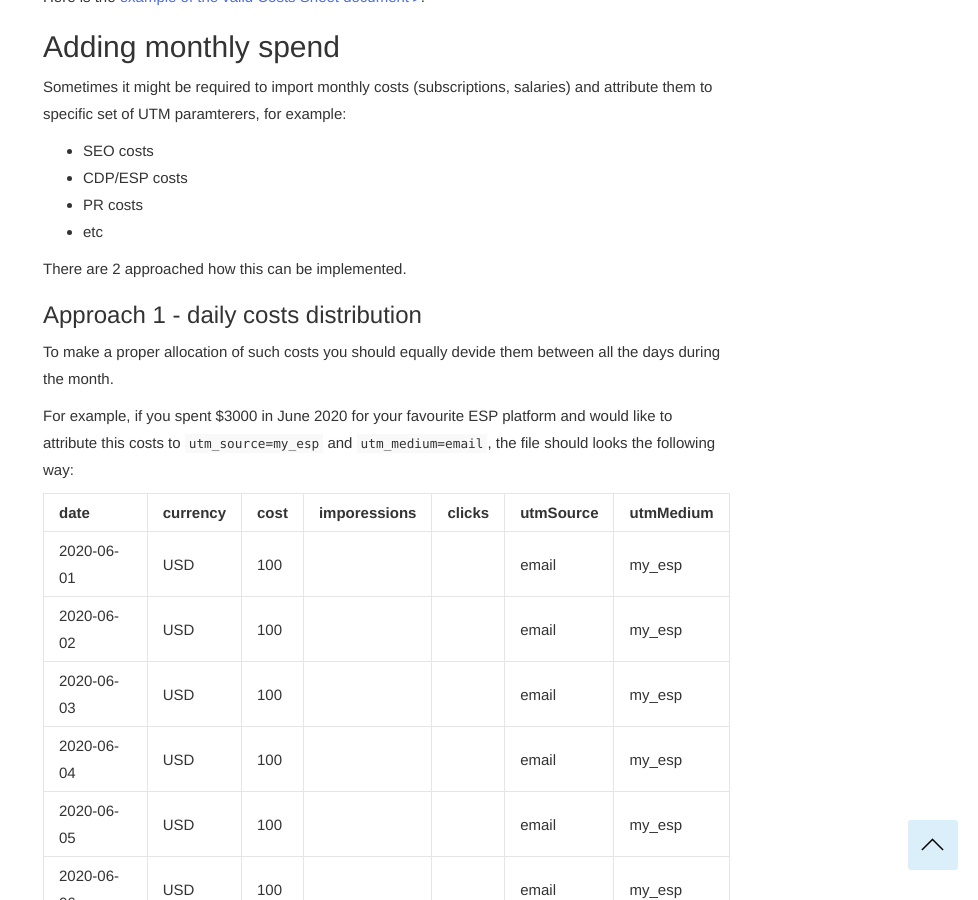
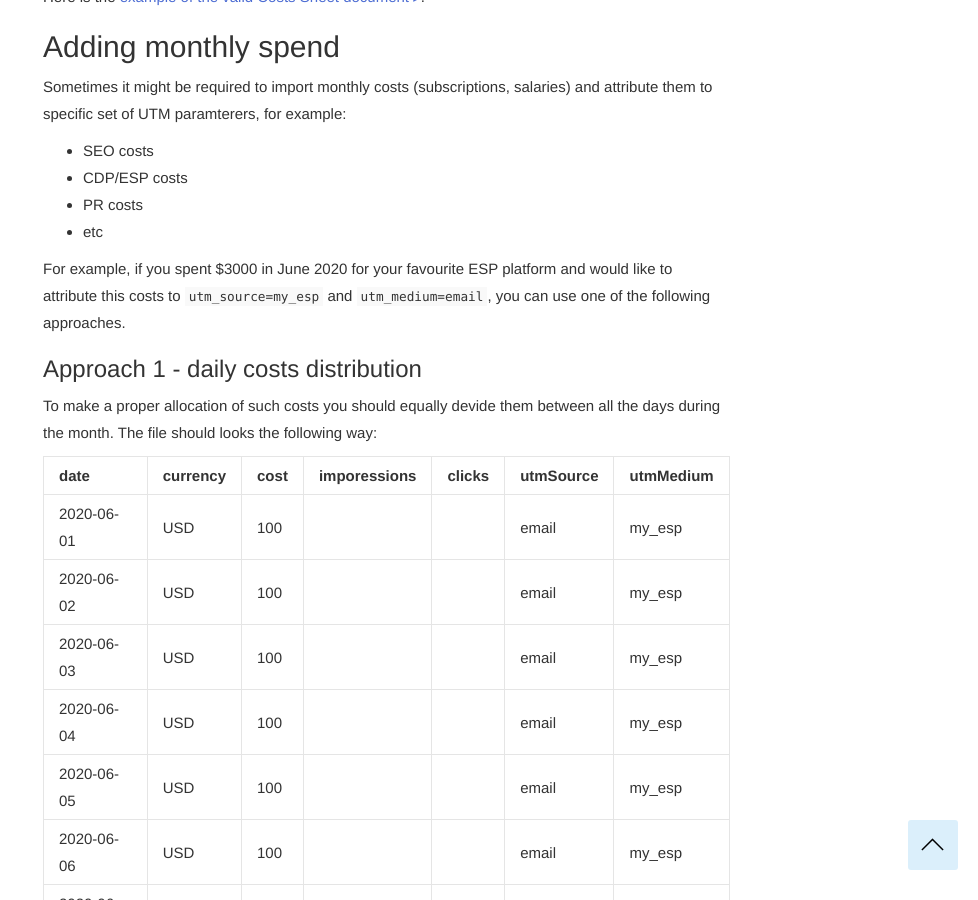
Before and after one commit to segmentstream-com/segmentstream-com.github.io, a Jekyll site: the page built from _docs/guides/google-sheets-cost-data-import.md, in a window 1280 px wide and 900 px high, scrolled down 1602 px. Shown: the whole window, without its empty margins (302-1280 px from the left). Built offline with Jekyll 4.4.1, drawn with Linux system fonts in a browser that asks for light colours; nearby versions of some CDN libraries.

Commit message:
texts change

```diff
--- a/_docs/guides/google-sheets-cost-data-import.md
+++ b/_docs/guides/google-sheets-cost-data-import.md
@@ -41,13 +41,11 @@ Sometimes it might be required to import monthly costs (subscriptions, salaries)
 - PR costs
 - etc
 
-There are 2 approached how this can be implemented.
+For example, if you spent $3000 in June 2020 for your favourite ESP platform and would like to attribute this costs to `utm_source=my_esp` and `utm_medium=email`, you can use one of the following approaches.
 
 ### Approach 1 - daily costs distribution
 
-To make a proper allocation of such costs you should equally devide them between all the days during the month.
-
-For example, if you spent $3000 in June 2020 for your favourite ESP platform and would like to attribute this costs to `utm_source=my_esp` and `utm_medium=email`, the file should looks the following way:
+To make a proper allocation of such costs you should equally devide them between all the days during the month. The file should looks the following way:
 
 date| currency | cost | imporessions | clicks | utmSource | utmMedium
 --- | --- | --- | --- | --- | --- | ---
```
